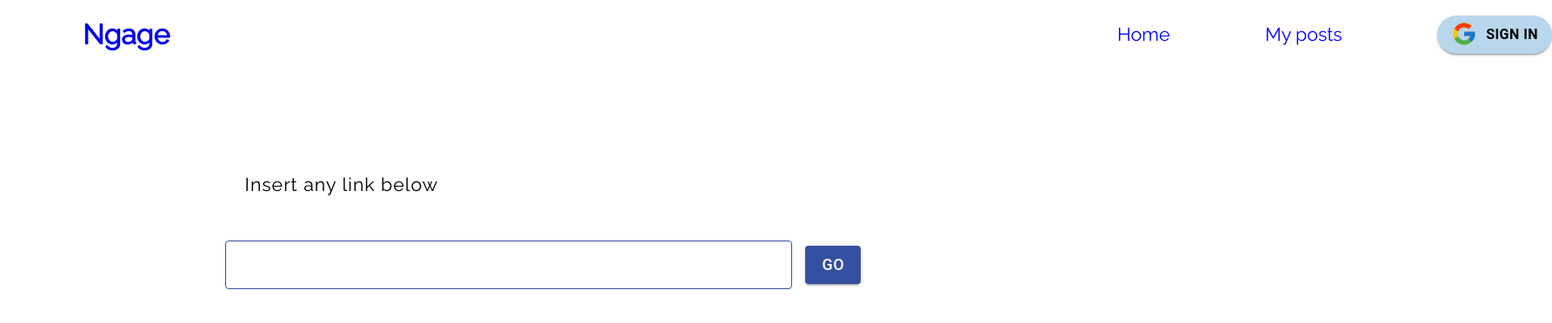
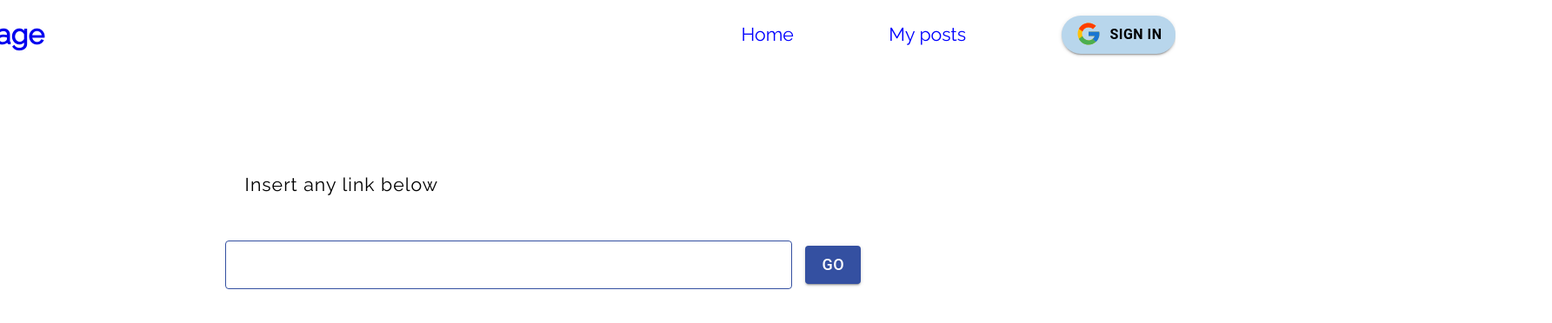
Before and after one commit to harsharay/ngage, a React (Create React App) app: page / in a window 1280 px wide. Shown: the top 372 px of the page at 87% size, 1785 px wide, since content can reach past the window. Built offline with nearby package versions, Linux system fonts and the light colour scheme; no server answers.

Commit message:
changed navbar styling

```diff
--- a/src/Components/Nav/Nav.css
+++ b/src/Components/Nav/Nav.css
@@ -1,6 +1,6 @@
 .navBar {
     /* border: 2px solid forestgreen; */
-    width: 1780px;
+    width: 94vw;
     display: flex;
     justify-content: space-around;
     align-items: center;
```
Also changed, not shown: 1 other file (tests, documents, lock files or other folders).
